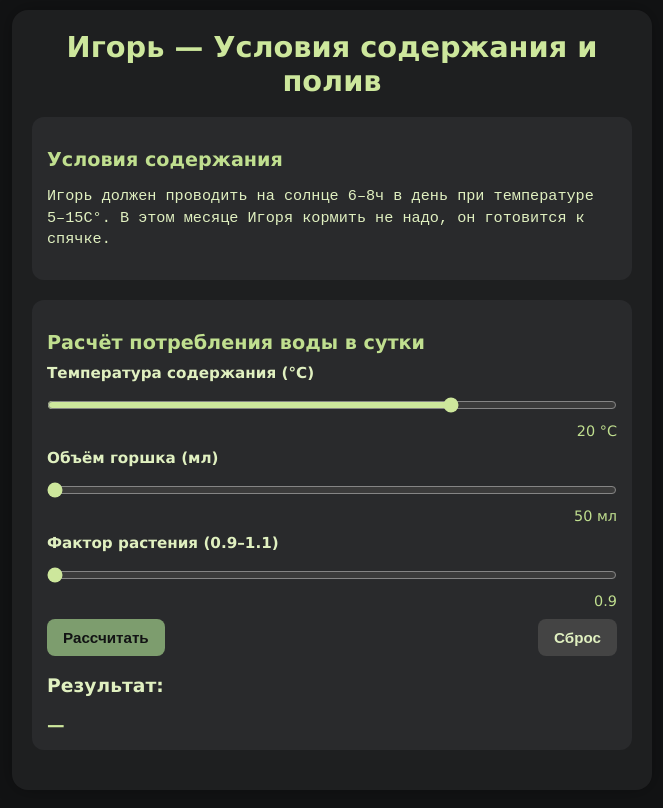
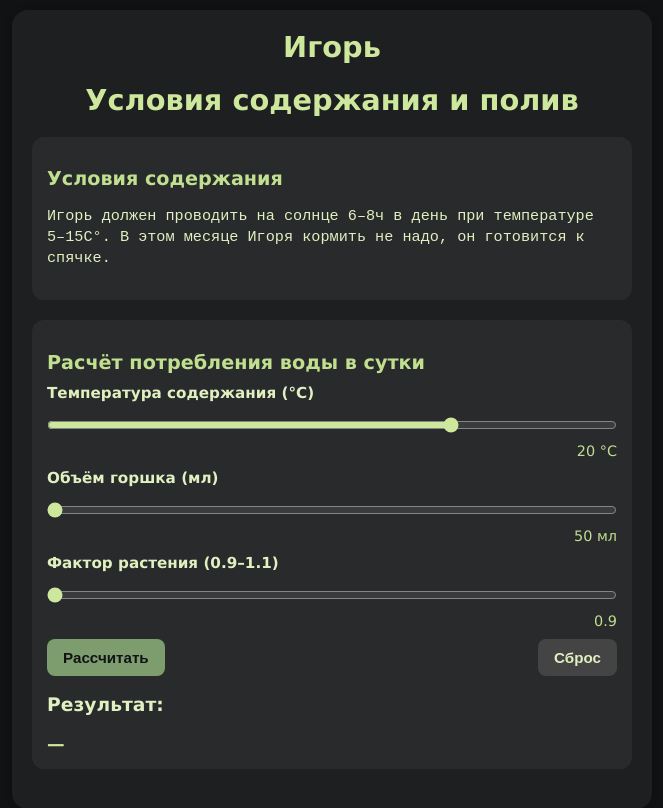
Before and after one commit to Deus-Fati/Plants, a plain HTML site: page Igor.html in a window 1280 px wide. Shown: the whole page, without its empty margins (308-971 px from the left). Drawn offline with Linux system fonts and the light colour scheme.

Commit message:
Igor.html

```diff
--- a/Igor.html
+++ b/Igor.html
@@ -3,8 +3,7 @@
 <head>
 <meta charset="UTF-8">
 <meta name="viewport" content="width=device-width, initial-scale=1.0">
-<title>Игорь</title>
-<title>Условия содержания и полив</title>
+<title>Игорь — Условия содержания и полив</title>
 <style>
 body {
   font-family: 'Verdana', sans-serif;
@@ -43,7 +42,8 @@ button { padding:10px 16px; border-radius:8px; border:none; cursor:pointer; font
 <body>
 
 <div class="container">
-  <h1>Игорь — Условия содержания и полив</h1>
+  <h1>Игорь</h1>
+  <h1>Условия содержания и полив</h1>
 
   <div class="section">
     <h2>Условия содержания</h2>
```
